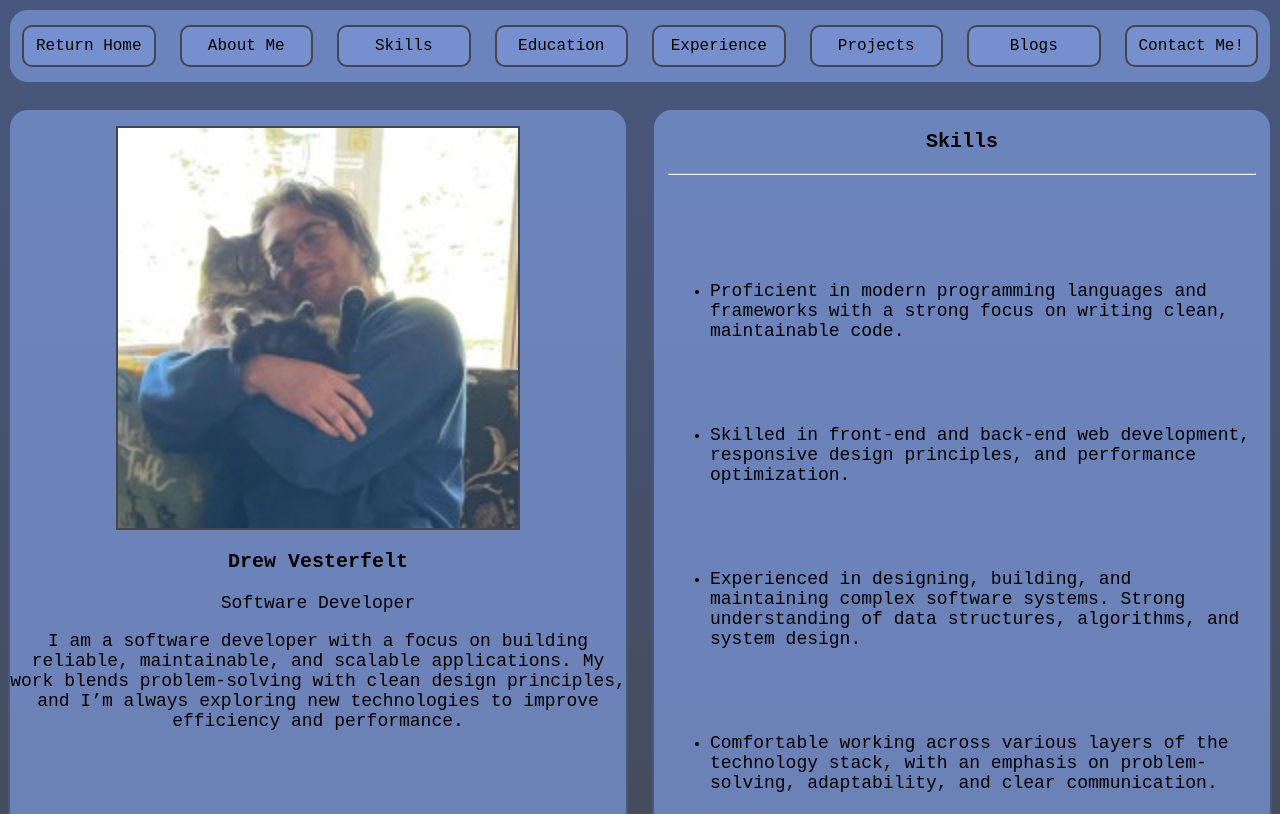
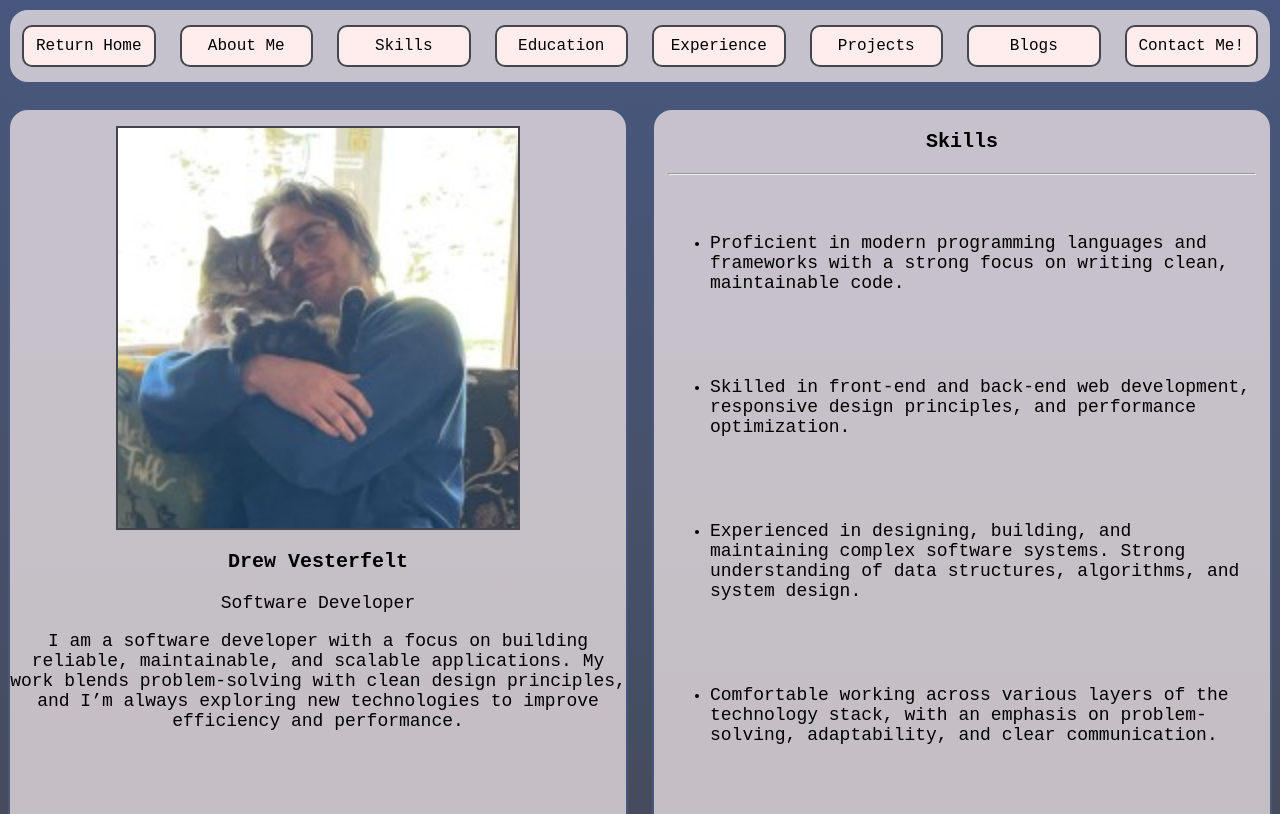
Before and after one commit to ArchDruid19/grid-resume, a plain HTML site: page index.html in a window 1280 px wide. Shown: the top 814 px of the page. Drawn offline with Linux system fonts and the light colour scheme.

Commit message:
Color changes

```diff
--- a/styles/style.css
+++ b/styles/style.css
@@ -6,8 +6,10 @@
   --dark-gray: #43464C;
   --slate-gray: #9197A6;
   --light-blue: #7690CF;
-  --trans-light-blue: #7691cfc9;
+  --trans-light-blue: #fff2f2b0;
   --dark-blue: #48577D;
+
+  --button-blue: #ffeded;
 
   --text-black: black;
 }
@@ -17,7 +19,7 @@ rendering properly on some browsers */
 html,
 body {
     /* background: linear-gradient(135deg, var(--dark-pink), var(--light-pink), var(--lighest-blue) 90%, var(--lighter-blue)); */
-    background: linear-gradient(to bottom, var(--dark-blue) 0%, var(--dark-gray) 40%, var(--slate-gray) 75%, var(--light-blue) 100%);
+    background: linear-gradient(to bottom, var(--dark-blue) 0%, var(--dark-gray) 40%, var(--slate-gray) 75%, var(--dark-blue) 100%);
 
     min-height: 100vh;
 
@@ -56,7 +58,7 @@ hr {
 }
 
 li {
-    padding-top: 3rem;
+    padding-bottom: 3rem;
 }
 
 
@@ -83,7 +85,7 @@ li {
     padding: 10px;
     margin: 0.75rem;
     color: black;
-    background-color: var(--light-blue);
+    background-color: var(--button-blue);
     text-align: center;
 }
 
@@ -98,7 +100,7 @@ li {
 
 .navbutton:hover,
 .internal-buttons:hover {
-    background-color: var(--dark-blue);
+    background-color: var(--light-blue);
 }
 
 .about-me-flex-container {
@@ -395,6 +397,10 @@ li {
         display: inline;
     }
 
+    .logo {
+        font-size: 52px;
+    }
+
     #top-navbar {
         display: none;
     }
@@ -403,15 +409,12 @@ li {
         width: fit-content;
     }
 
-
-
-
     #test {
         display: inline;
     }
 
     .hamburger-menu {
-        font-size: 50px;
+        font-size: 35px;
         margin-left: 0.5rem;
     }
 
```
